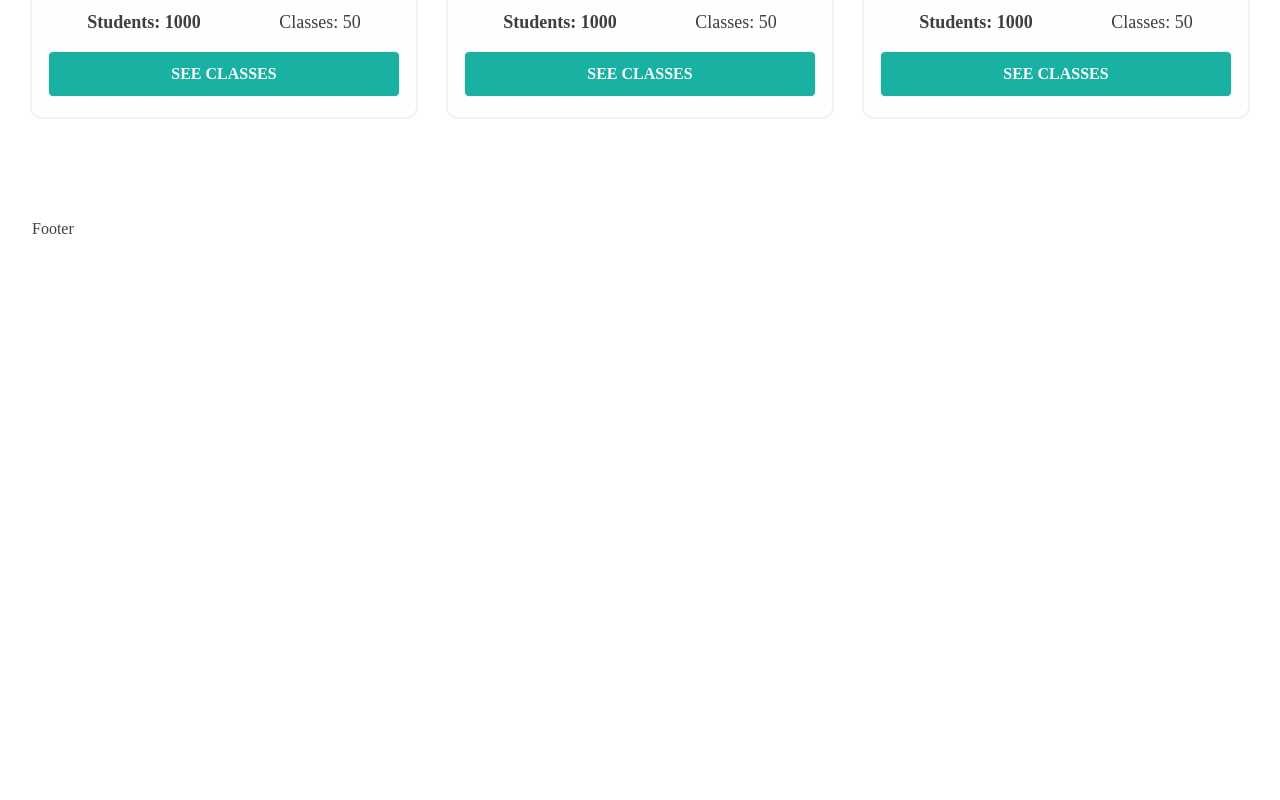
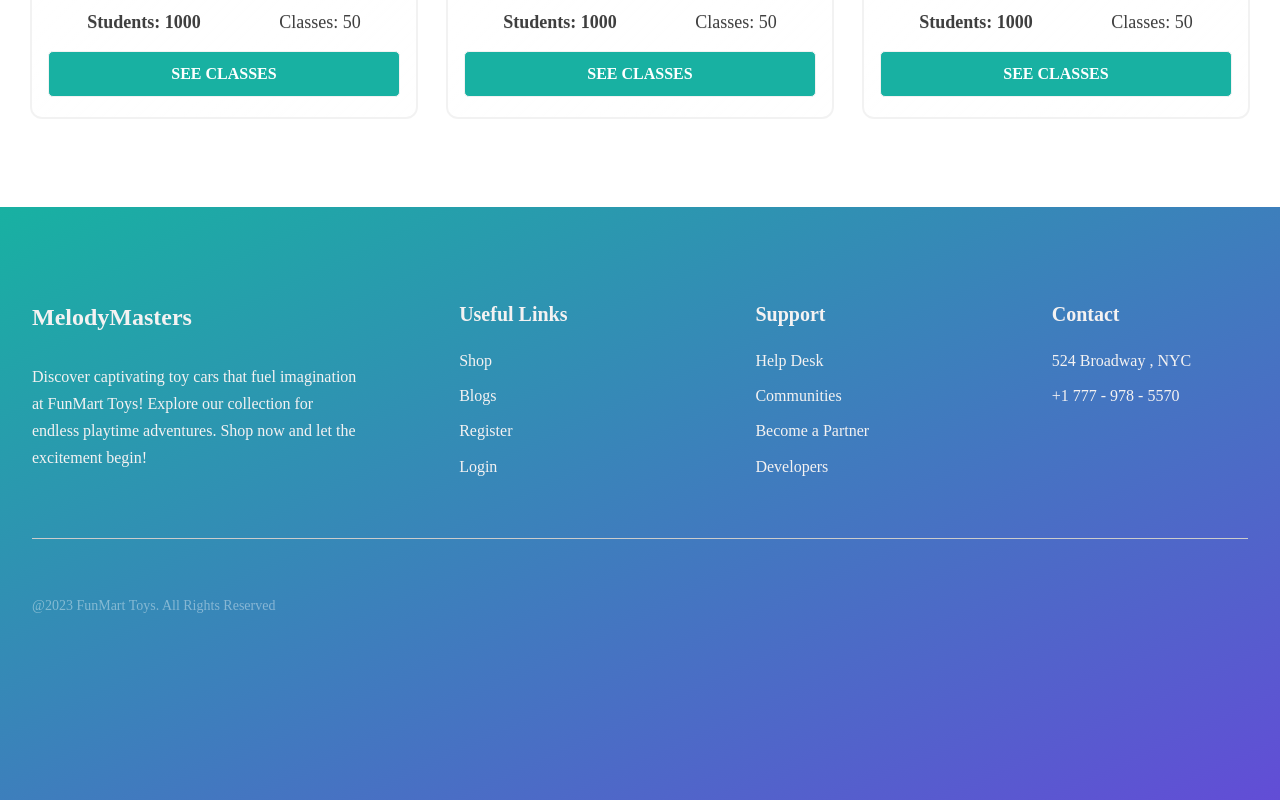
Before and after one commit to abhijitmondall/MelodyMasters-Client-Side, a React (Vite) app: page / in a window 1280 px wide. Shown: the part 2905-3705 px from the top of the page. Before the commit the page ends 3246 px from the top, so only its background shows below. Built offline with nearby package versions, Linux system fonts and the light colour scheme.

Commit message:
Footer Added

```diff
--- /dev/null
+++ b/src/UI/Footer.css
@@ -0,0 +1,70 @@
+.footer {
+  background-image: linear-gradient(to right bottom, #18b1a2, #624dd6);
+  line-height: 1.7 !important;
+  margin-top: 9rem !important;
+}
+
+.footer__container {
+  padding: 3.2rem !important;
+  margin-bottom: 15rem !important;
+  padding-top: 9rem !important;
+}
+
+.footer__wrap {
+  display: grid;
+  grid-template-columns: 2fr repeat(3, 1.2fr);
+  grid-gap: 10rem;
+  justify-content: center;
+  align-items: start;
+  border-bottom: 1px solid #ccc;
+}
+
+.footer__info {
+  padding-bottom: 5rem;
+}
+
+.footer__info h5 {
+  font-size: 2rem;
+  font-weight: 600;
+  margin-bottom: 1.6rem;
+}
+
+.footer__info span {
+  display: block;
+  margin-bottom: 0.8rem;
+}
+
+.footer__info a {
+  color: inherit;
+  text-decoration: none;
+}
+
+.footer__img {
+  height: 2.4rem;
+  margin-top: 1.6rem;
+}
+
+.footer__text {
+  font-size: 1.4rem;
+  color: rgba(255, 255, 255, 0.4);
+  margin-top: 5rem;
+}
+
+@media (max-width: 62.5em) {
+  .footer__container {
+    border-radius: 0;
+    margin-bottom: 0rem;
+  }
+
+  .footer__wrap {
+    grid-template-columns: 2fr repeat(2, 1.2fr);
+    grid-gap: 6rem;
+  }
+}
+
+@media (max-width: 43.75em) {
+  .footer__wrap {
+    grid-template-columns: 1fr;
+    grid-gap: 2.4rem;
+  }
+}
--- a/src/UI/Footer.jsx
+++ b/src/UI/Footer.jsx
@@ -1,10 +1,59 @@
+import { Link } from "react-router-dom";
+import "./Footer.css";
+
 const Footer = () => {
   return (
-    <footer className="my-[10rem]">
-      <div className="container">
-        <h1>Footer</h1>
-      </div>
-    </footer>
+    <>
+      <footer className="footer text-textBody text-colorGreyLight2">
+        <section className="footer__container container">
+          <div className="footer__wrap">
+            <div className="footer__info">
+              <h3 className="text-textH3 font-bold text-colorGreyLight2 pb-10">
+                MelodyMasters
+              </h3>
+
+              <p>
+                Discover captivating toy cars that fuel imagination at FunMart
+                Toys! Explore our collection for endless playtime adventures.
+                Shop now and let the excitement begin!
+              </p>
+            </div>
+            <div className="footer__info">
+              <h5>Useful Links</h5>
+
+              <span>
+                <Link to="/allToys">Shop</Link>
+              </span>
+              <span>
+                <Link to="/blogs">Blogs</Link>
+              </span>
+              <span>
+                <Link to="/register">Register</Link>
+              </span>
+              <span>
+                <Link to="/login">Login</Link>
+              </span>
+            </div>
+
+            <div className="footer__info">
+              <h5>Support</h5>
+              <span>Help Desk</span>
+              <span>Communities</span>
+              <span>Become a Partner</span>
+              <span>Developers</span>
+            </div>
+            <div className="footer__info">
+              <h5>Contact</h5>
+              <span>524 Broadway , NYC</span>
+              <span>+1 777 - 978 - 5570</span>
+            </div>
+          </div>
+          <div className="footer__text">
+            <p>@2023 FunMart Toys. All Rights Reserved</p>
+          </div>
+        </section>
+      </footer>
+    </>
   );
 };
 
```
